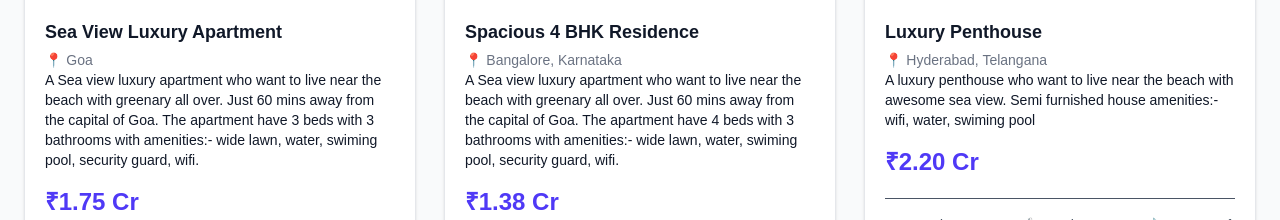
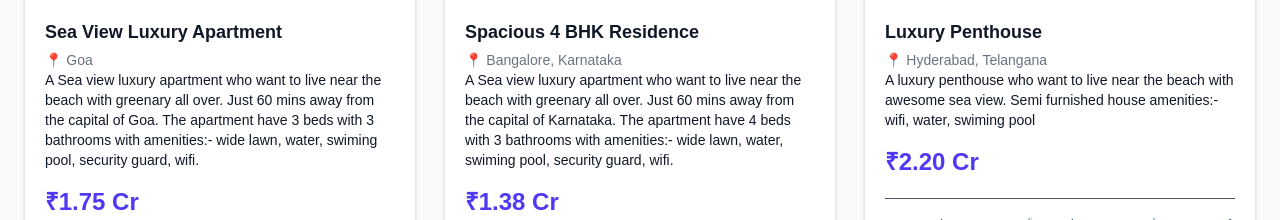
Before and after one commit to luckysher/my-property-assistant, a Next.js app: page / in a window 1280 px wide. Shown: the part 2100-2320 px from the top of the page. Built offline with nearby package versions, Linux system fonts and the light colour scheme.

Commit message:
added chatbot button

```diff
--- a/src/app/page.tsx
+++ b/src/app/page.tsx
@@ -1,5 +1,6 @@
 "use client";
 import React, { useMemo, useState } from "react";
+import RealEstateChatbot from "./components/RealEstateChatbot"
 
 const properties = [
   {
@@ -102,9 +103,9 @@ const properties = [
     baths: 3,
     area: 2500,
     type: "House",
-    description: "A Sea view luxury apartment who want to live near the beach with greenary all over. Just 60 mins away from the capital of Goa. The apartment have 4 beds with 3 bathrooms with amenities:- wide lawn, water, swiming pool, security guard, wifi.",
+    description: "A Sea view luxury apartment who want to live near the beach with greenary all over. Just 60 mins away from the capital of Karnataka. The apartment have 4 beds with 3 bathrooms with amenities:- wide lawn, water, swiming pool, security guard, wifi.",
     image:
-      "https://images.unsplash.com/photo-1600047508788-7864a6e1e7e4?auto=format&fit=crop&w=900&q=80",
+      "https://hips.hearstapps.com/hmg-prod/images/a2a34631-08fa-4efd-86b0-4f43a5bfa1b2.jpg?crop=1xw:1xh;center,top",
   },
   {
     id: 9,
@@ -384,6 +385,10 @@ function PropertyCard({ property }) {
           View Details
         </button>
       </div>
+
+       {/* AI Chatbot */}
+       <RealEstateChatbot />
+
     </article>
   );
 }
```
